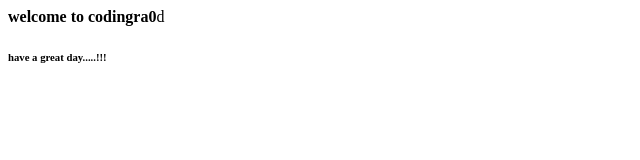
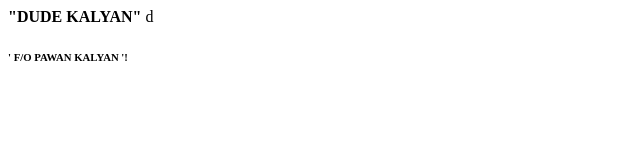
Before and after one commit to nandikonna/jenkins-docker, a plain HTML site: page index.html in a window 1280 px wide. Shown: the whole page, without its empty margins (0-640 px from the left). Drawn offline with Linux system fonts and the light colour scheme.

Commit message:
Update index.html

```diff
--- a/index.html
+++ b/index.html
@@ -3,8 +3,8 @@
 <title> myhomepage</title>
 </head>
 <body>
-<p><b> welcome to codingra0</b>d</p>
-<h6> have a great day.....!!!</h6>
+<p><b> "DUDE KALYAN" </b>d</p>
+<h6> ' F/O PAWAN KALYAN '!</h6>
 </center>
 </body>
 </html>
```
